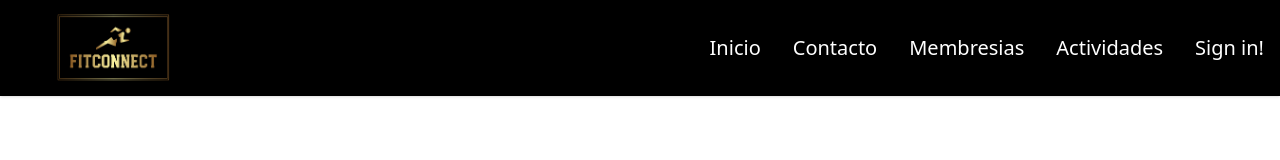
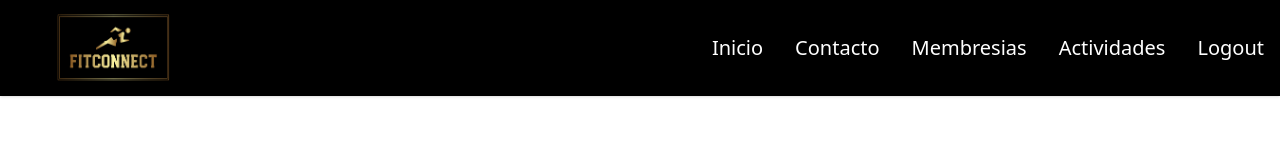
Before and after one commit to Gambuli8/FitConnect-FrontEnd, a React (Vite) app: page /signin in a window 1280 px wide. Both pictures are taken after typing "name@example.com", "Sample123" into the empty fields and a click on the button "Sign in with Email". Shown: the top 160 px of the page. Built offline with nearby package versions, Linux system fonts and the light colour scheme; no server answers.

Commit message:
Ahora cuando el usuario este loggeado el boton de SignIn dira Logout, y cuadno apriete logout, dira SigIn

```diff
--- a/src/App.jsx
+++ b/src/App.jsx
@@ -12,8 +12,8 @@ import { AuthContextProvider } from "./context/AuthContext";
 function App() {
   return (
     <div>
-      <NavBar />
       <AuthContextProvider>
+        <NavBar />
         <Routes>
           <Route path="/" element={<Home />} />
           <Route path="/actividades" element={<Actividades />} />
--- a/src/components/NavBar/NavBar.jsx
+++ b/src/components/NavBar/NavBar.jsx
@@ -1,6 +1,8 @@
 import { Link } from "react-router-dom";
 import logo from "../../images/fitconnectimg.png";
+import { UserAuth } from "../../context/AuthContext";
 const NavBar = () => {
+  const { isLoggedIn, logout } = UserAuth();
   return (
     <nav className="p-05 bg-black shadow md:flex md:items-center md:justify-between">
       <div>
@@ -44,6 +46,16 @@ const NavBar = () => {
             Actividades
           </Link>
         </li>
+        {isLoggedIn ? (
+          <li className="mx-4">
+            <button
+              className="text-white text-xl hover:text-yellow-500 duration-500"
+              onClick={logout}
+            >
+              Logout
+            </button>
+          </li>
+        ) : (
           <li className="mx-4">
             <Link
               className="text-white text-xl hover:text-yellow-500 duration-500"
@@ -52,6 +64,7 @@ const NavBar = () => {
               Sign in!
             </Link>
           </li>
+        )}
       </ul>
     </nav>
   );
--- a/src/components/SignUp/SignUp.jsx
+++ b/src/components/SignUp/SignUp.jsx
@@ -13,7 +13,7 @@ const SignUp = () => {
     setError("");
     try {
       await createUser(email, password);
-      navigate("/account");
+      navigate("/");
     } catch (error) {
       setError(error.message);
       console.log(error.message);
--- a/src/components/SingIn/SignIn.jsx
+++ b/src/components/SingIn/SignIn.jsx
@@ -6,7 +6,7 @@ const SignIn = () => {
   const { signIn } = UserAuth();
   const [email, setEmail] = useState("");
   const [password, setPassword] = useState("");
-  const [error, setError] = useState("");
+  const [error, setError] = useState({ email: "", password: "" });
   const { googleSignIn } = UserAuth();
   const navigate = useNavigate();
 
@@ -24,10 +24,10 @@ const SignIn = () => {
 
   const handleSubmit = async (e) => {
     e.preventDefault();
-    setError("/");
+    setError("");
     try {
       await signIn(email, password);
-      navigate("/account");
+      navigate("/");
     } catch (e) {
       setError(e.message);
       console.log(e.message);
@@ -57,6 +57,7 @@ const SignIn = () => {
               type="email"
             ></input>
           </div>
+          {error.email}
           <div className="flex flex-col py-2 text-white">
             <label className="py-2 font-medium">Enter Password</label>
             <input
@@ -65,6 +66,7 @@ const SignIn = () => {
               type="password"
             ></input>
           </div>
+          {error.password}
           <button
             className="py-2 px-4 flex w-full mb-1 items-center justify-center bg-yellow-400 hover:bg-yellow-500 focus:ring-yellow-600 focus:ring-offset-yellow-200 text-white transition ease-in duration-200 text-center text-base font-semibold shadow-md focus:outline-none focus:ring-2 focus:ring-offset-2 rounded-lg "
             type="submit"
--- a/src/context/AuthContext.jsx
+++ b/src/context/AuthContext.jsx
@@ -6,29 +6,34 @@ import {
   signOut,
   onAuthStateChanged,
   GoogleAuthProvider,
-  signInWithRedirect,
   signInWithPopup,
 } from "firebase/auth";
 import { auth } from "../FireBase/firebase";
-
 const AuthContext = createContext();
 
 export const AuthContextProvider = ({ children }) => {
   const [user, setUser] = useState({});
+  const [isLoggedIn, setLoggedIn] = useState(false);
+  const [isLoggedOut, setLoggedOut] = useState(false);
 
   const createUser = (email, password) => {
+    setLoggedIn(true);
     return createUserWithEmailAndPassword(auth, email, password);
   };
 
   const signIn = (email, password) => {
+    setLoggedIn(true);
     return signInWithEmailAndPassword(auth, email, password);
   };
 
   const googleSignIn = () => {
     const provider = new GoogleAuthProvider();
+    setLoggedIn(true);
     signInWithPopup(auth, provider);
   };
   const logout = () => {
+    setLoggedIn(false);
+    setLoggedOut(true);
     return signOut(auth);
   };
 
@@ -44,7 +49,15 @@ export const AuthContextProvider = ({ children }) => {
 
   return (
     <AuthContext.Provider
-      value={{ createUser, user, logout, signIn, googleSignIn }}
+      value={{
+        createUser,
+        user,
+        logout,
+        signIn,
+        googleSignIn,
+        isLoggedIn,
+        isLoggedOut,
+      }}
     >
       {children}
     </AuthContext.Provider>
```
Lines whose indentation alone changed are shown as unchanged.
